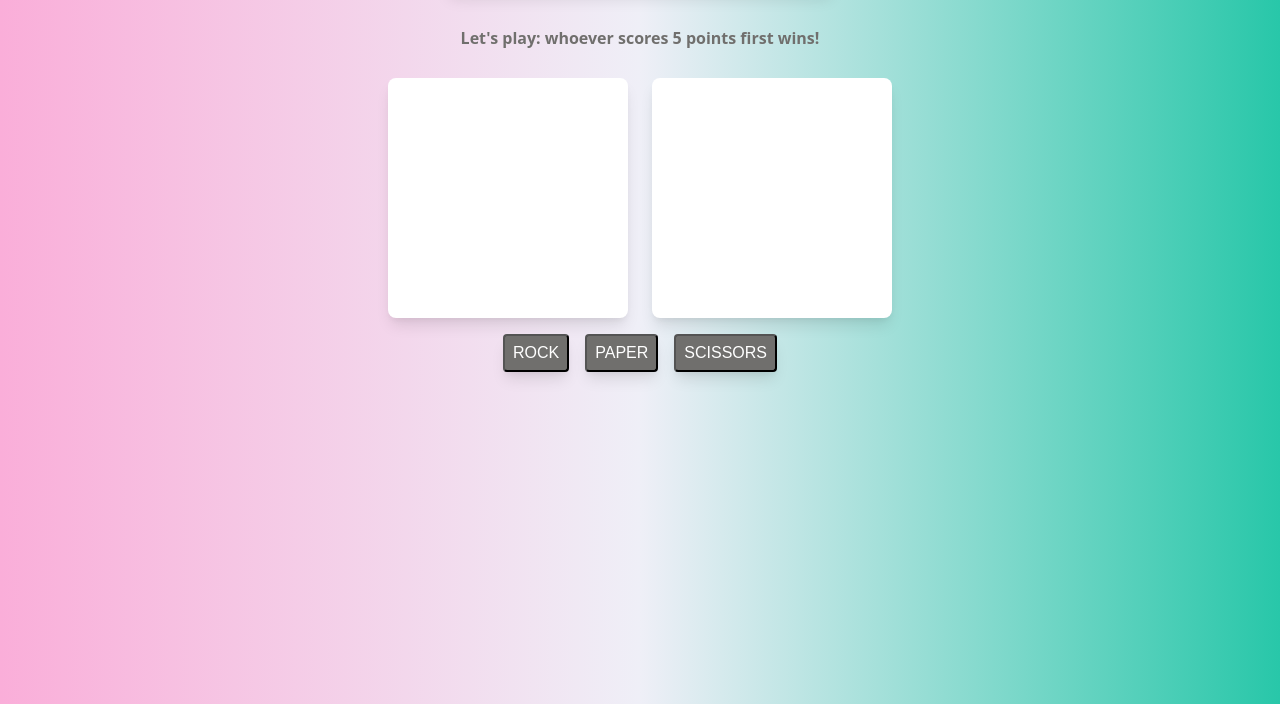
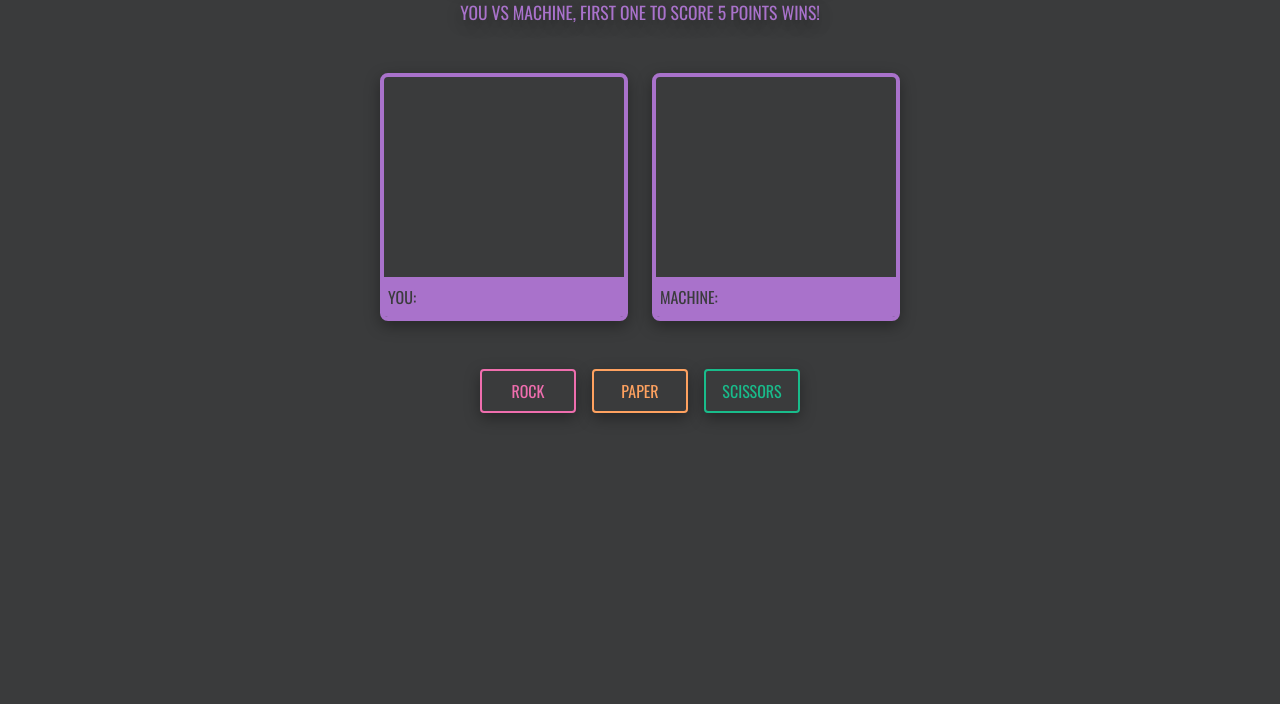
Before and after one commit to nasosar/rock-paper-scissors-odin, a plain HTML site: page index.html in a window 1280 px wide. Shown: the part 96-800 px from the top of the page. Drawn offline with nearby package versions, Linux system fonts and the light colour scheme.

Commit message:
Remake UI design, dark theme instead

```diff
--- a/index.html
+++ b/index.html
@@ -8,10 +8,11 @@
     <title>Rock, paper, scissors</title>
 </head>
 <body>
+    <div class="masterContainer">
         <header class="topsection">
             <div class="toptitles">
                 <h1 class="title">ROCK, PAPER, SCISSORS</h1>
-            <h2 class="subtitle">Let's play: whoever scores 5 points first wins!</h2>
+                <h2 class="subtitle">YOU VS MACHINE, FIRST ONE TO SCORE 5 POINTS WINS!</h2>
             </div>
         </header>
 
@@ -19,11 +20,11 @@
             <div class="boxescontainer">
                 <div class="playbox" id="player">
                     <div class="placeholder" id="playerholder"></div>
-                <div class="socre" id="playerscore"></div>
+                    <div class="score" id="playerscore">YOU:</div>
                 </div>
                 <div class="playbox" id="machine">
                     <div class="placeholder" id="machineholder"></div>
-                <div class="socre" id="machinescore"></div>
+                    <div class="score" id="machinescore">MACHINE:</div>
                 </div>
             </div>
         </section>
@@ -31,12 +32,13 @@
         <footer class="bottomsection">
             <div class="listholder">
                 <ul class="playbtns">
-                <li><button>ROCK</button></li>
-                <li><button>PAPER</button></li>
-                <li><button>SCISSORS</button></li>
+                    <li><button class="rock">ROCK</button></li>
+                    <li><button class="paper">PAPER</button></li>
+                    <li><button class="scissors">SCISSORS</button></li>
                 </ul>
             </div>
         </footer>
+    </div>
     <!-- <script src="game-code.js"></script> -->
 </body>
 </html>
--- a/style.scss
+++ b/style.scss
@@ -1,6 +1,12 @@
-$textPrimaryColor: #706F6D;
-$boxPrimaryColor: white;
-$boxShadow: rgba(0, 0, 0, 0.1) 0px 10px 15px -3px, rgba(0, 0, 0, 0.05) 0px 4px 6px -2px;
+@import url(https://fonts.googleapis.com/css?family=Oswald:400|Open+Sans:700);
+
+$backgroundColor: #3A3B3C;
+$boxPrimaryColor: #686A6C;
+$boxShadow: rgba(0, 0, 0, 0.35) 0px 5px 15px;
+$rockColor: #ef6eae;
+$paperColor: #ffa260;
+$scissorsColor: #19bc8b;
+$neutralItems: #a972cb;
 
 @mixin flexColumn {
     display: flex;
@@ -17,30 +23,47 @@ $boxShadow: rgba(0, 0, 0, 0.1) 0px 10px 15px -3px, rgba(0, 0, 0, 0.05) 0px 4px 6
 
 
 body {
-    @include flexColumn();
-    background-image: linear-gradient(to right, #FAAED9, #EFEFF7,  #28C7A9);
-    font-family: system-ui, -apple-system, BlinkMacSystemFont, 'Segoe UI', Roboto, Oxygen, Ubuntu, Cantarell, 'Open Sans', 'Helvetica Neue', sans-serif;
+    margin: 0;
+    padding: 2vh;
+    /*background-image: linear-gradient(to right, #FAAED9, #EFEFF7,  #28C7A9);*/
+    background-color: $backgroundColor;
+    font-family: "Oswald", Sans-serif;
+}
+
+.masterContainer {
+    display: flex;
+    flex-direction: column;
+    justify-content: center;
+    align-items: center;
+    gap: 4vh;
 }
 
 .topsection
 .toptitles {
     @include flexColumn();
+    gap: 2vh;
 }
 
 h1 {
     display: flex;
+    justify-content: center;
     font-size: 4vh;
-    color: $textPrimaryColor;
-    background-color: $boxPrimaryColor;
+    color: $backgroundColor;
+    background-color: $neutralItems;
     border-radius: 8px;
     padding: 1vh;
-    box-shadow: $boxShadow
+    width: 45vh;
+    margin: 0;
+    box-shadow: $boxShadow;
 }
 
 h2 {
     display: flex;
-    font-size: 2vh;
-    color: $textPrimaryColor;
+    font-weight: 400;
+    font-size: 2.2vh;
+    color: $neutralItems;
+    margin: 0;
+    text-shadow: $boxShadow;
 }
 
 .boxescontainer{
@@ -50,12 +73,31 @@ h2 {
 }
 
 .playbox {
-    @include flexRow();
+    @include flexColumn();
     height: 30vh;
     width:30vh;
     border-radius: 8px;
-    background-color:$boxPrimaryColor;
+    border: .5vh solid $neutralItems;
+    background-color: $backgroundColor;
     box-shadow: $boxShadow;
+}
+
+.placeholder {
+    background-color: $backgroundColor;
+    height: 25vh;
+    width: 20vh;
+}
+
+.score {
+    display: flex;
+    justify-content: flex-start;
+    align-items: center;
+    color: $backgroundColor;
+    background-color: $neutralItems;
+    padding: 1vh;
+    height: 3vh;
+    width: 29vh;
+    border-radius: 0px 0px 8px 8px;
 }
 
 ul {
@@ -67,10 +109,44 @@ ul {
 }
 
 button {
-    color: $boxPrimaryColor;
-    background-color: $textPrimaryColor;
+    background-color: $backgroundColor;
+    font-family:"Oswald", Sans-serif;
     box-shadow: $boxShadow;
+    min-width: 12vh;
     font-size: 2vh;
     padding: 1vh;
     border-radius: 4px;
 }
+
+.rock {
+    border: .3vh solid $rockColor;
+    color: $rockColor;
+    transition: 0.3s;
+}
+
+.rock:hover{
+    background-color: $rockColor;
+    color: $backgroundColor;
+}
+
+.paper {
+    border: .3vh solid $paperColor;
+    color: $paperColor;
+    transition: 0.3s;
+}
+
+.paper:hover{
+    background-color: $paperColor;
+    color: $backgroundColor;
+}
+
+.scissors {
+    border: .3vh solid $scissorsColor;
+    color: $scissorsColor;
+    transition: 0.3s;
+}
+
+.scissors:hover{
+    background-color: $scissorsColor;
+    color: $backgroundColor;
+}
```
Also changed, not shown: style.css, 1 other file. Lines whose indentation alone changed are shown as unchanged.
